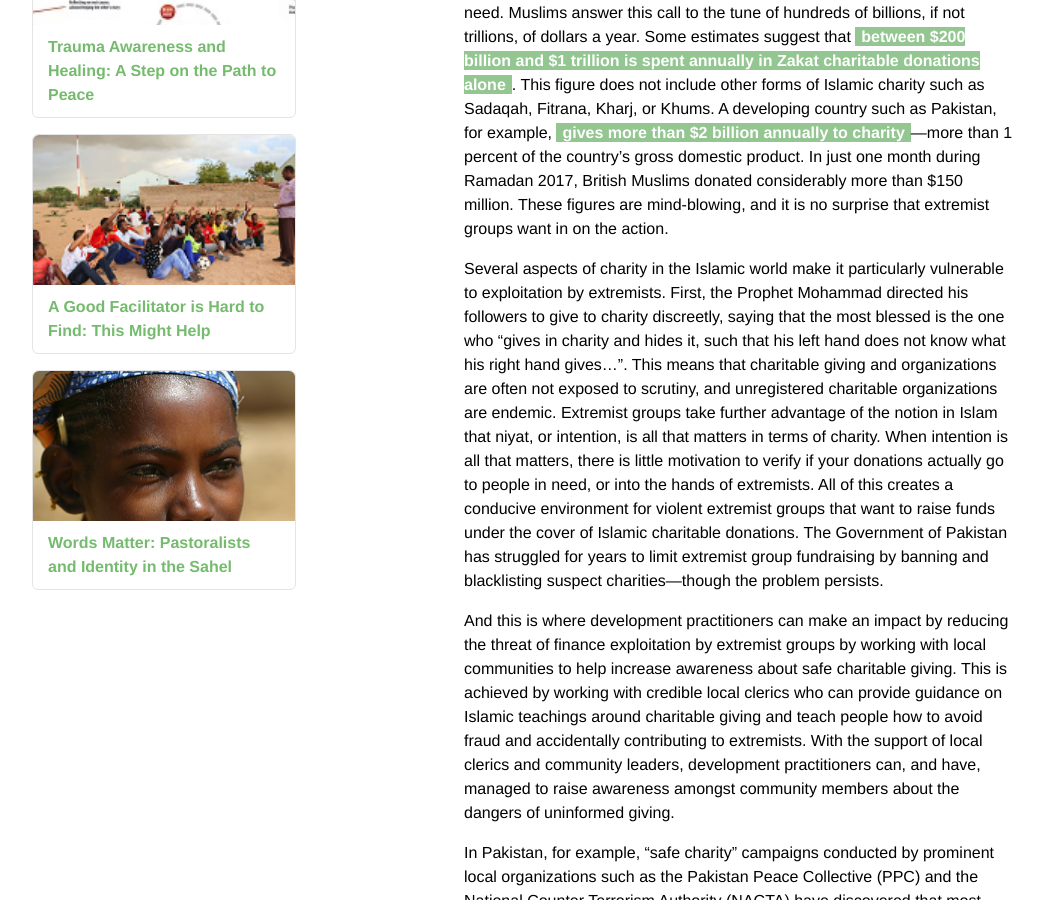
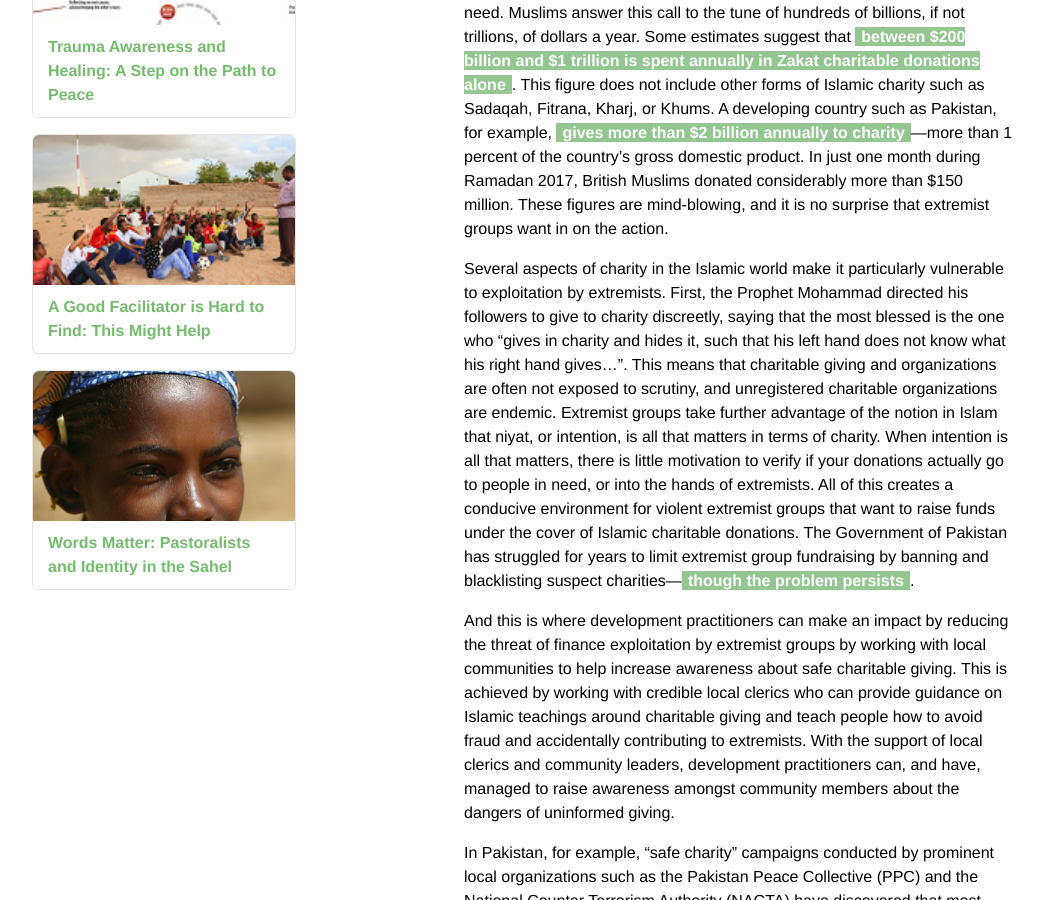
Before and after one commit to BryanSchuetz/CS-, a Jekyll site: the page built from _posts/2018-07-20-the-money-trail-part-i-safe-charitable-giving-in-pakistan.markdown, in a window 1280 px wide and 900 px high, scrolled down 942 px. Shown: the whole window, without its empty margins (116-1156 px from the left). Built offline with Jekyll 4.4.1, drawn with Linux system fonts in a browser that asks for light colours; part of the change alters nothing that is shown.

```diff
--- a/_posts/2018-07-20-the-money-trail-part-i-safe-charitable-giving-in-pakistan.markdown
+++ b/_posts/2018-07-20-the-money-trail-part-i-safe-charitable-giving-in-pakistan.markdown
@@ -16,7 +16,7 @@ Counter-threat finance (CTF)—the efforts to reduce the flow of money that fund
 
 One of the main pillars of Islam is the injunction to give charity to those in need. Muslims answer this call to the tune of hundreds of billions, if not trillions, of dollars a year. Some estimates suggest that [between $200 billion and $1 trillion is spent annually in Zakat charitable donations alone](http://devinit.org/wp-content/uploads/2015/03/ONLINE-Zakat_report_V9a.pdf). This figure does not include other forms of Islamic charity such as Sadaqah, Fitrana, Kharj, or Khums. A developing country such as Pakistan, for example, [gives more than $2 billion annually to charity](https://tribune.com.pk/story/1664949/9-pakistan-one-charitable-nations-world-reveals-stanford-study/)—more than 1 percent of the country’s gross domestic product. In just one month during Ramadan 2017, British Muslims donated considerably more than $150 million. These figures are mind-blowing, and it is no surprise that extremist groups want in on the action.
 
-Several aspects of charity in the Islamic world make it particularly vulnerable to exploitation by extremists. First, the Prophet Mohammad directed his followers to give to charity discreetly, saying that the most blessed is the one who “gives in charity and hides it, such that his left hand does not know what his right hand gives…”.  This means that charitable giving and organizations are often not exposed to scrutiny, and unregistered charitable organizations are endemic. Extremist groups take further advantage of the notion in Islam that niyat, or intention, is all that matters in terms of charity. When intention is all that matters, there is little motivation to verify if your donations actually go to people in need, or into the hands of extremists. All of this creates a conducive environment for violent extremist groups that want to raise funds under the cover of Islamic charitable donations. The Government of Pakistan has struggled for years to limit extremist group fundraising by banning and blacklisting suspect charities—though the problem persists.
+Several aspects of charity in the Islamic world make it particularly vulnerable to exploitation by extremists. First, the Prophet Mohammad directed his followers to give to charity discreetly, saying that the most blessed is the one who “gives in charity and hides it, such that his left hand does not know what his right hand gives…”.  This means that charitable giving and organizations are often not exposed to scrutiny, and unregistered charitable organizations are endemic. Extremist groups take further advantage of the notion in Islam that niyat, or intention, is all that matters in terms of charity. When intention is all that matters, there is little motivation to verify if your donations actually go to people in need, or into the hands of extremists. All of this creates a conducive environment for violent extremist groups that want to raise funds under the cover of Islamic charitable donations. The Government of Pakistan has struggled for years to limit extremist group fundraising by banning and blacklisting suspect charities—[though the problem persists](https://www.reuters.com/article/us-pakistan-militants-exclusive/exclusive-pakistan-plans-takeover-of-charities-run-by-islamist-figure-u-s-has-targeted-idUSKBN1EQ0T6).
 
 And this is where development practitioners can make an impact by reducing the threat of finance exploitation by extremist groups by working with local communities to help increase awareness about safe charitable giving. This is achieved by working with credible local clerics who can provide guidance on Islamic teachings around charitable giving and teach people how to avoid fraud and accidentally contributing to extremists. With the support of local clerics and community leaders, development practitioners can, and have, managed to raise awareness amongst community members about the dangers of uninformed giving.
 
```
